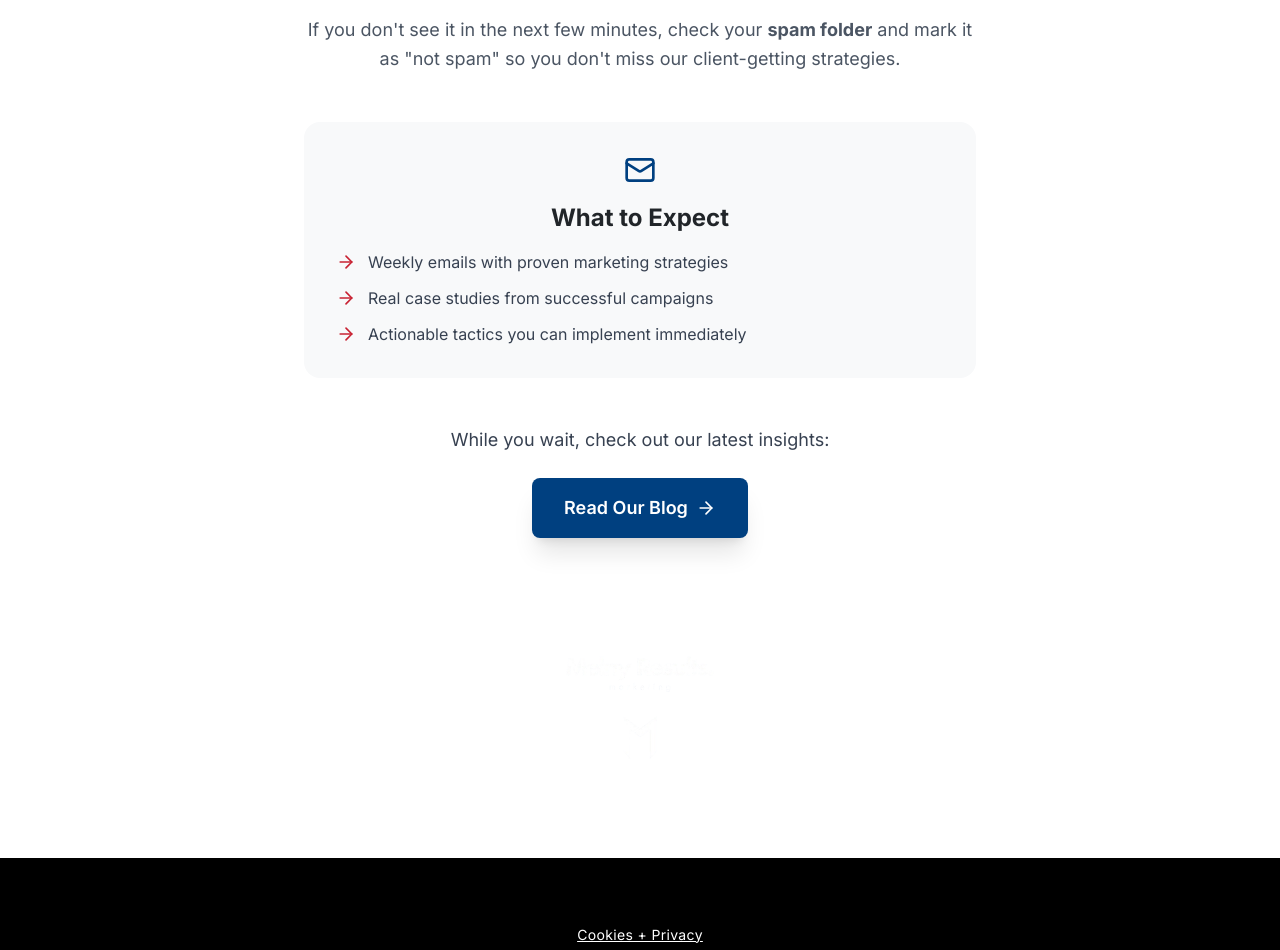
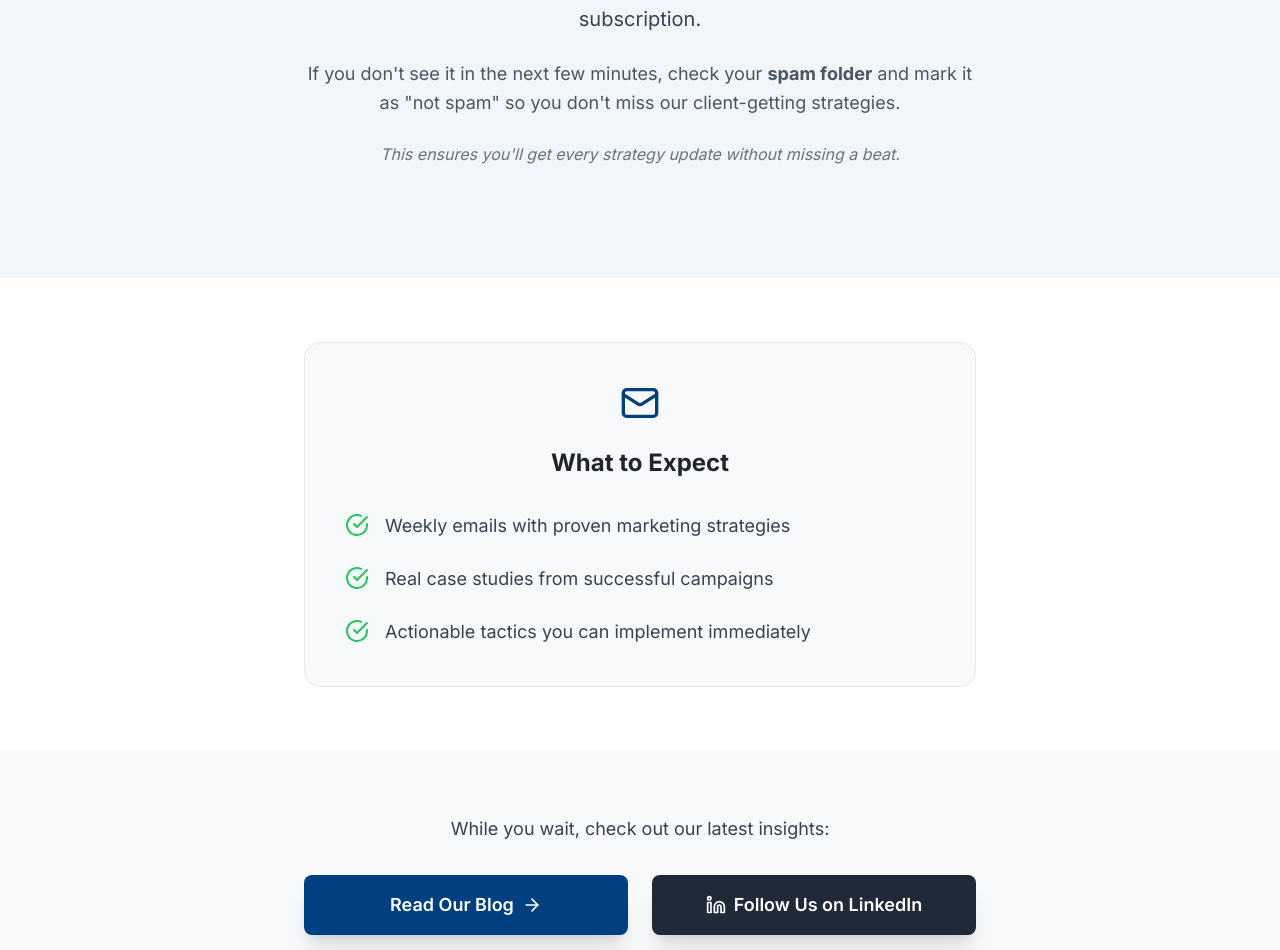
Before and after one commit to melnyresults/melnyresultswebsite2, a React (Vite) app: page /newsletter/thank-you in a window 1280 px wide. Shown: the part 422-1372 px from the top of the page. Built offline with nearby package versions, Linux system fonts and the light colour scheme.

Commit message:
Enhance Newsletter Thank You Page

```diff
--- a/src/components/NewsletterThankYouPage.tsx
+++ b/src/components/NewsletterThankYouPage.tsx
@@ -1,5 +1,5 @@
 import React, { useState } from 'react';
-import { Menu, X as CloseIcon, CheckCircle, Mail, ArrowRight } from 'lucide-react';
+import { Menu, X as CloseIcon, CheckCircle, Mail, ArrowRight, Linkedin } from 'lucide-react';
 import { Link } from 'react-router-dom';
 import { useBlogPosts } from '../hooks/useBlogPosts';
 
@@ -88,84 +88,111 @@ const NewsletterThankYouPage: React.FC = () => {
         )}
       </nav>
 
-      {/* Thank You Section */}
-      <section className="pt-16 pb-20 bg-white">
+      {/* Enhanced Hero Section */}
+      <section className="py-20 bg-blue-50">
         <div className="max-w-4xl mx-auto px-4 sm:px-6 lg:px-8 text-center">
-          {/* Success Icon */}
+          <div className="animate-fade-in-up">
+            {/* Animated Success Icon */}
             <div className="flex justify-center mb-8">
-            <div className="w-20 h-20 bg-green-500 rounded-lg flex items-center justify-center">
-              <CheckCircle className="w-12 h-12 text-white" strokeWidth={3} />
+              <div className="w-24 h-24 bg-green-500 rounded-lg flex items-center justify-center animate-bounce">
+                <CheckCircle className="w-14 h-14 text-white" strokeWidth={3} />
               </div>
             </div>
 
-          {/* Main Headline */}
-          <h1 className="text-5xl lg:text-6xl font-bold text-gray-900 mb-8">
+            {/* Enhanced Main Headline */}
+            <h1 className="text-6xl lg:text-7xl font-bold text-gray-900 mb-8">
               You're Almost In!
             </h1>
 
-          {/* Instructions */}
-          <div className="max-w-2xl mx-auto mb-12">
+            {/* Enhanced Instructions */}
+            <div className="max-w-2xl mx-auto mb-8">
               <p className="text-xl text-gray-700 leading-relaxed mb-6">
                 <strong>Check your inbox</strong> for a confirmation email to complete your subscription.
               </p>
-            <p className="text-lg text-gray-600 leading-relaxed">
+              <p className="text-lg text-gray-600 leading-relaxed mb-6">
                 If you don't see it in the next few minutes, check your <strong>spam folder</strong> and mark it as "not spam" so you don't miss our client-getting strategies.
               </p>
-          </div>
 
-          {/* What to Expect */}
-          <div className="max-w-2xl mx-auto mb-12 p-8 bg-gray-50 rounded-2xl">
-            <div className="flex justify-center mb-4">
-              <Mail className="w-8 h-8 text-primary-blue" />
-            </div>
-            <h3 className="text-2xl font-bold text-gray-900 mb-4">
-              What to Expect
-            </h3>
-            <div className="space-y-3 text-left">
-              <div className="flex items-start gap-3">
-                <ArrowRight className="w-5 h-5 text-primary-red mt-0.5 flex-shrink-0" />
-                <span className="text-gray-700">Weekly emails with proven marketing strategies</span>
-              </div>
-              <div className="flex items-start gap-3">
-                <ArrowRight className="w-5 h-5 text-primary-red mt-0.5 flex-shrink-0" />
-                <span className="text-gray-700">Real case studies from successful campaigns</span>
-              </div>
-              <div className="flex items-start gap-3">
-                <ArrowRight className="w-5 h-5 text-primary-red mt-0.5 flex-shrink-0" />
-                <span className="text-gray-700">Actionable tactics you can implement immediately</span>
+              {/* Enhanced Microcopy */}
+              <p className="text-base text-gray-500 italic">
+                This ensures you'll get every strategy update without missing a beat.
+              </p>
             </div>
           </div>
         </div>
+      </section>
 
-          {/* CTA to Blog */}
-          <div className="mb-12">
-            <p className="text-lg text-gray-700 mb-6">
+      {/* Enhanced What to Expect Block */}
+      <section className="py-16 bg-white">
+        <div className="max-w-4xl mx-auto px-4 sm:px-6 lg:px-8">
+          <div className="animate-fade-in-up">
+            <div className="max-w-2xl mx-auto p-10 bg-gray-50 rounded-2xl border border-gray-200">
+              <div className="flex justify-center mb-6">
+                <Mail className="w-10 h-10 text-primary-blue" />
+              </div>
+              <h3 className="text-2xl font-bold text-gray-900 mb-8 text-center">
+                What to Expect
+              </h3>
+              <div className="space-y-6 text-left">
+                <div className="flex items-start gap-4">
+                  <CheckCircle className="w-6 h-6 text-green-500 mt-0.5 flex-shrink-0" />
+                  <span className="text-lg text-gray-700 leading-relaxed">Weekly emails with proven marketing strategies</span>
+                </div>
+                <div className="flex items-start gap-4">
+                  <CheckCircle className="w-6 h-6 text-green-500 mt-0.5 flex-shrink-0" />
+                  <span className="text-lg text-gray-700 leading-relaxed">Real case studies from successful campaigns</span>
+                </div>
+                <div className="flex items-start gap-4">
+                  <CheckCircle className="w-6 h-6 text-green-500 mt-0.5 flex-shrink-0" />
+                  <span className="text-lg text-gray-700 leading-relaxed">Actionable tactics you can implement immediately</span>
+                </div>
+              </div>
+            </div>
+          </div>
+        </div>
+      </section>
+
+      {/* Enhanced Call to Action Section */}
+      <section className="py-16 bg-gray-50">
+        <div className="max-w-4xl mx-auto px-4 sm:px-6 lg:px-8">
+          <div className="animate-fade-in-up">
+            <div className="text-center mb-12">
+              <p className="text-lg text-gray-700 mb-8">
                 While you wait, check out our latest insights:
               </p>
+
+              {/* Enhanced 2-Column CTA Layout */}
+              <div className="grid md:grid-cols-2 gap-6 max-w-2xl mx-auto">
+                {/* Read Our Blog Button */}
                 <Link
                   to="/blog"
-              className="inline-flex items-center px-8 py-4 bg-primary-blue text-white rounded-lg text-lg font-semibold hover:bg-blue-700 transition-all duration-200 hover:scale-105 shadow-xl hover:shadow-2xl"
+                  className="inline-flex items-center justify-center px-8 py-4 bg-primary-blue text-white rounded-lg text-lg font-semibold hover:bg-blue-700 transition-all duration-200 hover:scale-105 shadow-xl hover:shadow-2xl"
                 >
                   Read Our Blog
                   <ArrowRight className="w-5 h-5 ml-2" />
                 </Link>
+
+                {/* Follow Us on LinkedIn Button */}
+                <a
+                  href="https://www.linkedin.com/company/melny-results"
+                  target="_blank"
+                  rel="noopener noreferrer"
+                  className="inline-flex items-center justify-center px-8 py-4 bg-gray-800 text-white rounded-lg text-lg font-semibold hover:bg-gray-600 transition-all duration-200 hover:scale-105 shadow-xl hover:shadow-2xl"
+                >
+                  <Linkedin className="w-5 h-5 mr-2" />
+                  Follow Us on LinkedIn
+                </a>
               </div>
-
-          {/* Logo */}
-          <div className="mt-8">
-            <img
-              src="/src/assets/image (10).png"
-              alt="Melny Results Logo"
-              className="h-48 w-auto mx-auto"
-            />
+            </div>
           </div>
         </div>
       </section>
 
       {/* Blog Posts Section */}
       {displayPosts.length > 0 && (
-        <section className="py-16 bg-gray-50">
+        <section className="py-16 bg-white">
           <div className="max-w-6xl mx-auto px-4 sm:px-6 lg:px-8">
+            <div className="animate-fade-in-up">
               <div className="text-center mb-12">
                 <h2 className="text-3xl font-bold text-gray-900 mb-4">
                   Latest Marketing Insights
@@ -207,21 +234,31 @@ const NewsletterThankYouPage: React.FC = () => {
                 ))}
               </div>
             </div>
+          </div>
         </section>
       )}
 
-      {/* Footer */}
-      <footer className="bg-black text-white py-16">
+      {/* Enhanced Footer */}
+      <footer className="bg-black text-white py-20 border-t border-gray-200">
         <div className="max-w-7xl mx-auto px-4 sm:px-6 lg:px-8">
           <div className="text-center">
             {/* Cookies + Privacy Link */}
-            <div>
+            <div className="mb-12">
               <Link
                 to="/privacy-policy"
                 className="text-white hover:text-gray-300 transition-colors underline text-sm tracking-wide"
               >
                 Cookies + Privacy
               </Link>
+            </div>
+
+            {/* Enhanced Logo Section */}
+            <div>
+              <img
+                src="/src/assets/image (10).png"
+                alt="Melny Results Logo"
+                className="h-48 w-auto mx-auto"
+              />
             </div>
           </div>
         </div>
```
Lines whose indentation alone changed are shown as unchanged.
